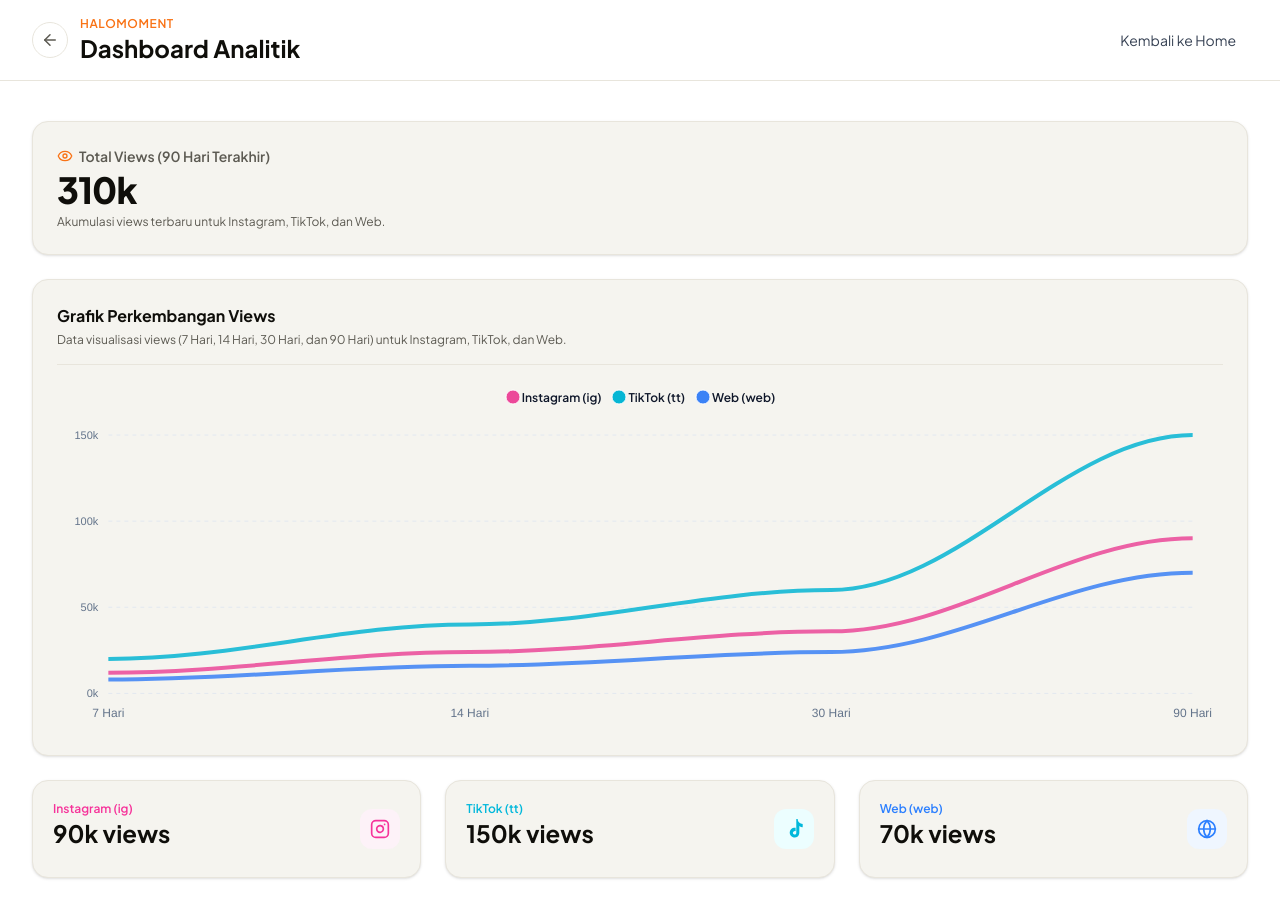
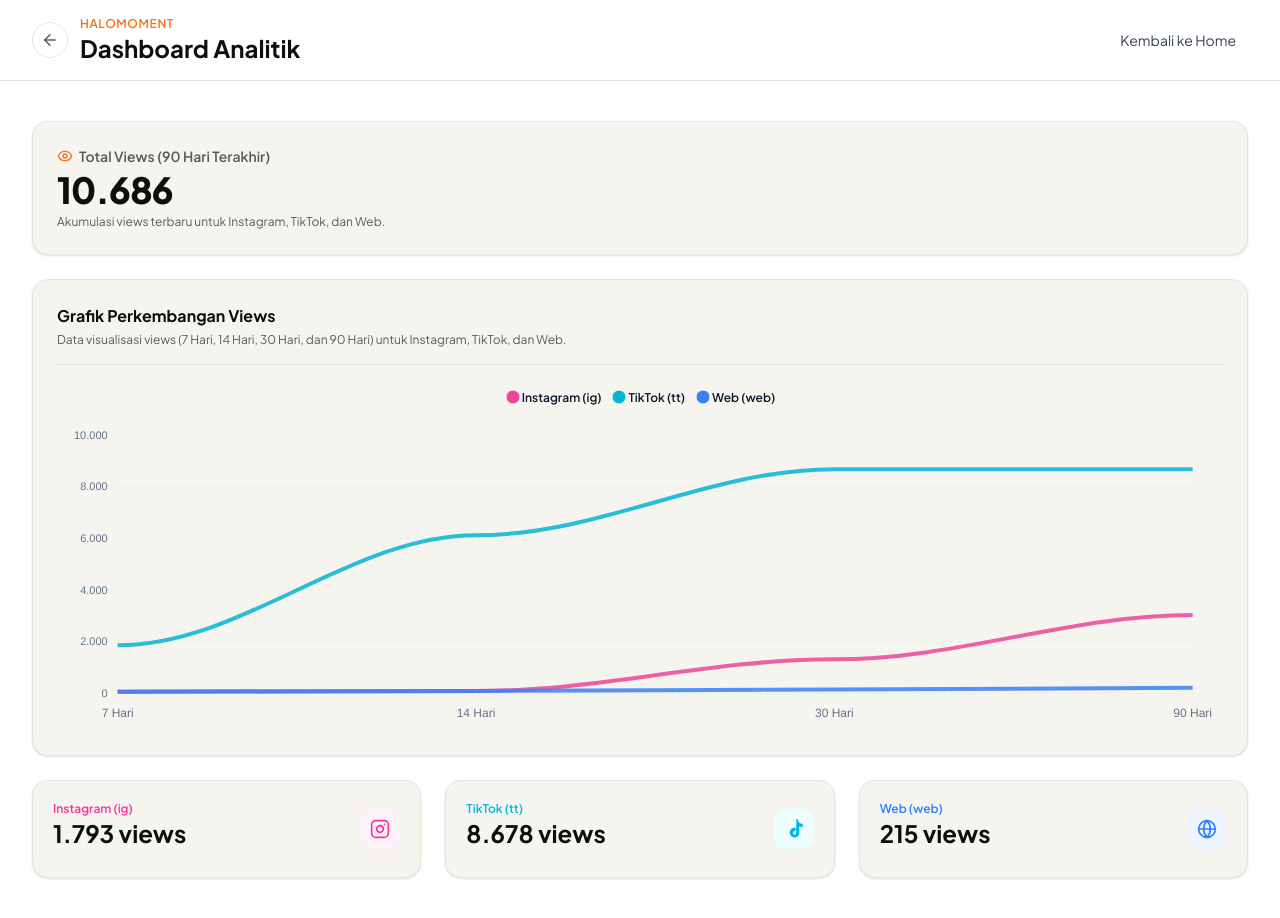
Before and after one commit to mattysupreme/HaloMoment, a React (Vite) app: page /dashboard in a window 1280 px wide. Shown: the top 918 px of the page. Built offline with nearby package versions, Linux system fonts and the light colour scheme.

Commit message:
Update dashboard.jsx

```diff
--- a/src/presentation/pages/dashboard.jsx
+++ b/src/presentation/pages/dashboard.jsx
@@ -24,15 +24,15 @@
   const series = [
     {
       name: 'Instagram (ig)',
-      data: [12, 24, 36, 90]
+      data: [54, 87, 1317, 3033]
     },
     {
       name: 'TikTok (tt)',
-      data: [20, 40, 60, 150]
+      data: [1861, 6119, 8678, 8678]
     },
     {
       name: 'Web (web)',
-      data: [8, 16, 24, 70]
+      data: [68, 94, 147, 215]
     }
   ];
 
@@ -78,13 +78,13 @@
     },
     yaxis: {
       labels: {
-        formatter: (val) => `${val}k`
+        formatter: (val) => val.toLocaleString('id-ID')
       }
     },
     tooltip: {
       theme: theme === 'dark' ? 'dark' : 'light',
       y: {
-        formatter: (val) => `${val}k views`
+        formatter: (val) => `${val.toLocaleString('id-ID')} views`
       }
     },
     legend: {
@@ -98,9 +98,9 @@
     }
   };
 
-  const totalIG = 90;
-  const totalTT = 150;
-  const totalWeb = 70;
+  const totalIG = 1793;
+  const totalTT = 8678;
+  const totalWeb = 215;
   const totalViews = totalIG + totalTT + totalWeb;
 
   return (
@@ -140,7 +140,7 @@
               Total Views (90 Hari Terakhir)
             </span>
             <h2 className="text-3xl sm:text-4xl font-display font-extrabold tracking-tight">
-              {totalViews}k
+              {totalViews.toLocaleString('id-ID')}
             </h2>
             <p className="text-xs text-[var(--color-text-secondary)]">
               Akumulasi views terbaru untuk Instagram, TikTok, dan Web.
@@ -175,7 +175,7 @@
           <div className="rounded-2xl border border-[var(--color-border-custom)] bg-[var(--color-bg-card)] p-5 space-y-2 shadow-sm flex items-center justify-between">
             <div>
               <span className="text-xs font-semibold text-pink-500 block">Instagram (ig)</span>
-              <h4 className="text-2xl font-bold font-display">{totalIG}k views</h4>
+              <h4 className="text-2xl font-bold font-display">{totalIG.toLocaleString('id-ID')} views</h4>
             </div>
             <div className="p-2.5 rounded-xl bg-pink-50 dark:bg-pink-950/20">
               <InstagramIcon />
@@ -185,7 +185,7 @@
           <div className="rounded-2xl border border-[var(--color-border-custom)] bg-[var(--color-bg-card)] p-5 space-y-2 shadow-sm flex items-center justify-between">
             <div>
               <span className="text-xs font-semibold text-cyan-500 block">TikTok (tt)</span>
-              <h4 className="text-2xl font-bold font-display">{totalTT}k views</h4>
+              <h4 className="text-2xl font-bold font-display">{totalTT.toLocaleString('id-ID')} views</h4>
             </div>
             <div className="p-2.5 rounded-xl bg-cyan-50 dark:bg-cyan-950/20">
               <TikTokIcon />
@@ -195,7 +195,7 @@
           <div className="rounded-2xl border border-[var(--color-border-custom)] bg-[var(--color-bg-card)] p-5 space-y-2 shadow-sm flex items-center justify-between">
             <div>
               <span className="text-xs font-semibold text-blue-500 block">Web (web)</span>
-              <h4 className="text-2xl font-bold font-display">{totalWeb}k views</h4>
+              <h4 className="text-2xl font-bold font-display">{totalWeb.toLocaleString('id-ID')} views</h4>
             </div>
             <div className="p-2.5 rounded-xl bg-blue-50 dark:bg-blue-950/20 text-blue-500">
               <Globe size={20} />
```
